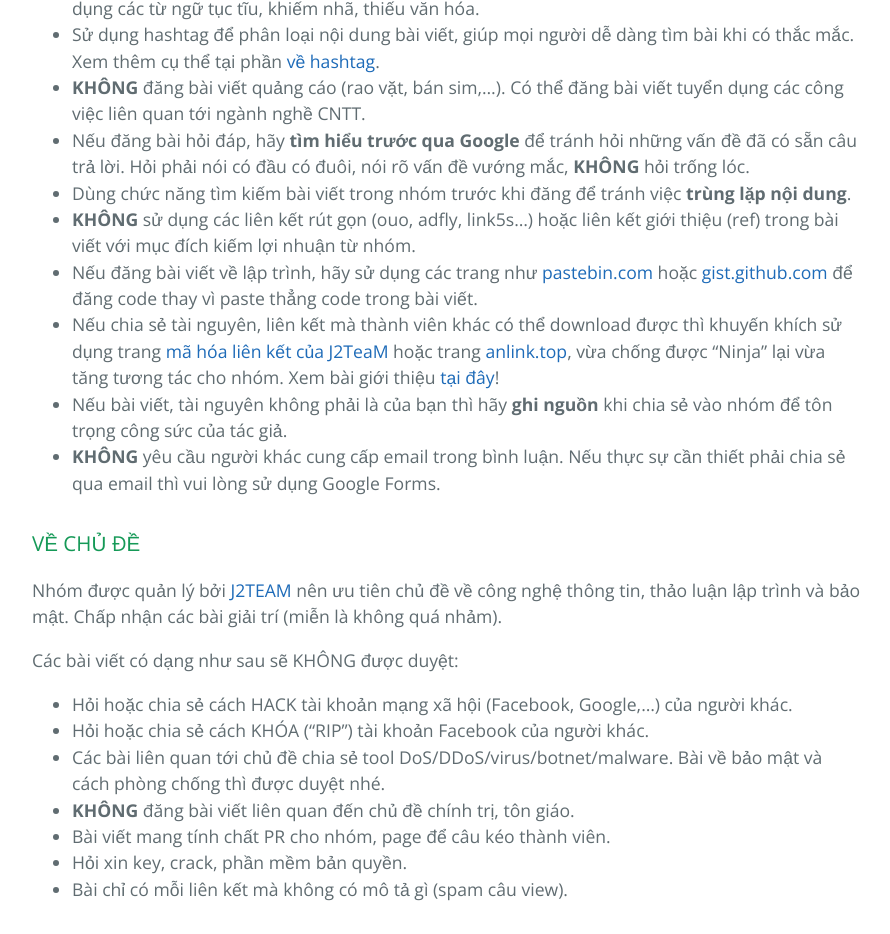
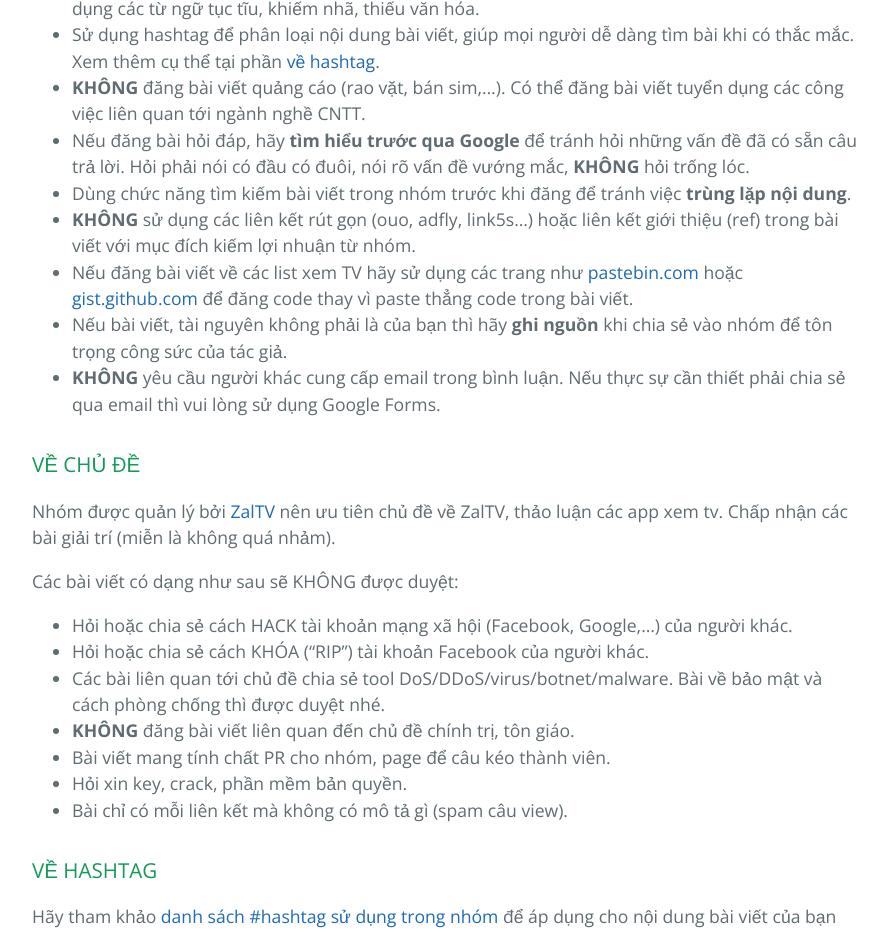
Before and after one commit to huuvinhtv/zaltv, a Jekyll site: the page built from rules.md, in a window 1280 px wide and 1400 px high, scrolled down 1341 px. Shown: the top 934 px of the window, without its empty margins (192-1082 px from the left). Built offline with Jekyll 4.4.1, drawn with Linux system fonts in a browser that asks for light colours; our own code applies the rules of GitHub Pages for plain Markdown files; some of the changed text lies outside the part shown.

Commit message:
Update rules.md

```diff
--- a/rules.md
+++ b/rules.md
@@ -22,14 +22,13 @@ Những tài khoản có dạng như sau sẽ **KHÔNG** được phép tham gia
 - Nếu đăng bài hỏi đáp, hãy **tìm hiểu trước qua Google** để tránh hỏi những vấn đề đã có sẵn câu trả lời. Hỏi phải nói có đầu có đuôi, nói rõ vấn đề vướng mắc, **KHÔNG** hỏi trống lóc.
 - Dùng chức năng tìm kiếm bài viết trong nhóm trước khi đăng để tránh việc **trùng lặp nội dung**.
 - **KHÔNG** sử dụng các liên kết rút gọn (ouo, adfly, link5s...) hoặc liên kết giới thiệu (ref) trong bài viết với mục đích kiếm lợi nhuận từ nhóm.
-- Nếu đăng bài viết về lập trình, hãy sử dụng các trang như [pastebin.com](http://pastebin.com/index.php) hoặc [gist.github.com](https://gist.github.com/) để đăng code thay vì paste thẳng code trong bài viết.
-- Nếu chia sẻ tài nguyên, liên kết mà thành viên khác có thể download được thì khuyến khích sử dụng trang [mã hóa liên kết của J2TeaM](http://code.junookyo.xyz/j2team-community/) hoặc trang [anlink.top](http://anlink.top/), vừa chống được "Ninja" lại vừa tăng tương tác cho nhóm. Xem bài giới thiệu [tại đây](https://www.facebook.com/groups/j2team.community/permalink/423097854689007/)!
+- Nếu đăng bài viết về các list xem TV hãy sử dụng các trang như [pastebin.com](http://pastebin.com) hoặc [gist.github.com](https://gist.github.com/) để đăng code thay vì paste thẳng code trong bài viết.
 - Nếu bài viết, tài nguyên không phải là của bạn thì hãy **ghi nguồn** khi chia sẻ vào nhóm để tôn trọng công sức của tác giả.
 - **KHÔNG** yêu cầu người khác cung cấp email trong bình luận. Nếu thực sự cần thiết phải chia sẻ qua email thì vui lòng sử dụng Google Forms.
 
 ### VỀ CHỦ ĐỀ
 
-Nhóm được quản lý bởi [J2TEAM](https://www.google.com.vn/search?q=j2team) nên ưu tiên chủ đề về công nghệ thông tin, thảo luận lập trình và bảo mật. Chấp nhận các bài giải trí (miễn là không quá nhảm).
+Nhóm được quản lý bởi [ZalTV](https://www.google.com.vn/search?q=zaltv) nên ưu tiên chủ đề về ZalTV, thảo luận các app xem tv. Chấp nhận các bài giải trí (miễn là không quá nhảm).
 
 Các bài viết có dạng như sau sẽ KHÔNG được duyệt:
 - Hỏi hoặc chia sẻ cách HACK tài khoản mạng xã hội (Facebook, Google,...) của người khác.
@@ -39,14 +38,6 @@ Các bài viết có dạng như sau sẽ KHÔNG được duyệt:
 - Bài viết mang tính chất PR cho nhóm, page để câu kéo thành viên.
 - Hỏi xin key, crack, phần mềm bản quyền.
 - Bài chỉ có mỗi liên kết mà không có mô tả gì (spam câu view).
-
-### CÁC CHUYÊN MỤC ĐẶC BIỆT
-
-Các bạn hãy chú ý một vài chủ đề đặc biệt, được các kiểm duyệt viên (moderator) lập bài viết mới mỗi tuần nhé.
-
-1. Chuyên mục [Tâm sự cuối tuần](https://www.facebook.com/groups/j2team.community/search/?query=%23j2team_weekend) của [Nguyễn Nam Long](https://www.facebook.com/J2TeamNNL): Chia sẻ cảm xúc, cảm nhận riêng của các bạn về cuộc sống.
-
-2. [Chuyên mục phần cứng](https://www.facebook.com/groups/j2team.community/search/?query=%23j2team_hardware) của [Lê Tá](https://www.facebook.com/erukyuu.tsu): Quy tụ tất cả về **phần cứng** *(các bộ phận sờ thấy được)* của máy tính, điện thoại và các phụ kiện liên quan. Các bạn hãy đặt câu hỏi về phần cứng tại đó, thay vì viết câu hỏi ra bài riêng. Chuyên đề luôn sẵn sàng tiếp nhận **câu hỏi** cũng như **câu trả lời** từ tất cả các thành viên.
 
 ### VỀ HASHTAG
 
```
